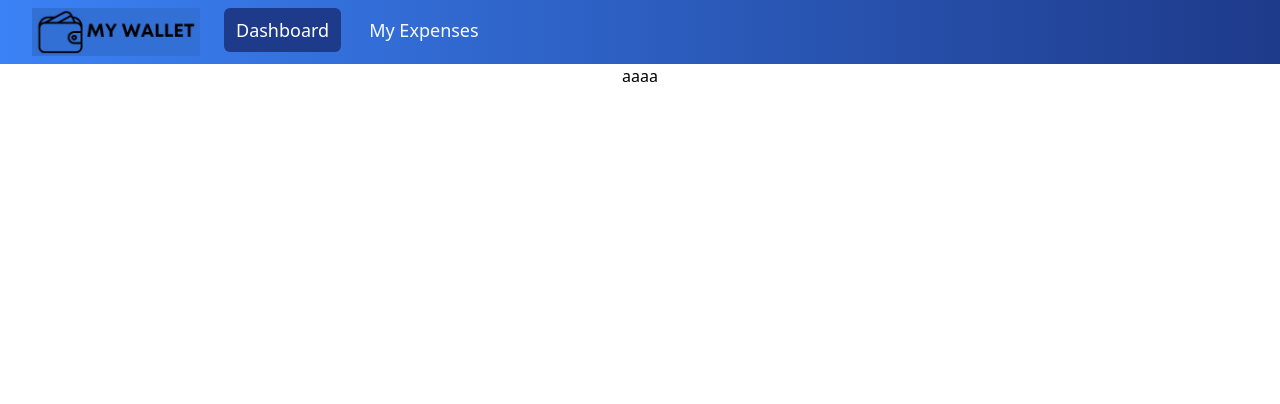
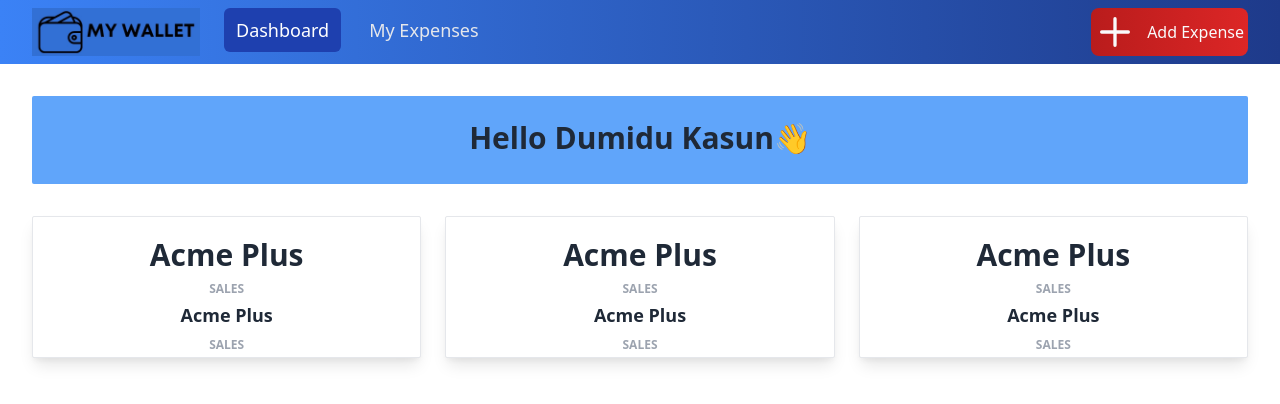
Before and after one commit to dumidu1998/Expense-tracker-front, a React (Create React App) app: page / in a window 1280 px wide. Shown: the top 404 px of the page. Built offline with nearby package versions, Linux system fonts and the light colour scheme.

Commit message:
cards done

```diff
--- a/src/App.js
+++ b/src/App.js
@@ -3,7 +3,6 @@ import {
   BrowserRouter as Router,
   Switch,
   Route,
-  Link
 } from "react-router-dom";
 import Navbar from './components/Navbar';
 import Dashboard from './pages/Dashboard';
--- a/src/components/Navbar.js
+++ b/src/components/Navbar.js
@@ -1,7 +1,7 @@
-import React, { Fragment, useEffect } from 'react'
+import React from 'react'
 import { Link, useLocation } from 'react-router-dom'
-import { Disclosure, Menu, Transition } from '@headlessui/react'
-import { BellIcon, MenuIcon, XIcon } from '@heroicons/react/outline'
+import { Disclosure } from '@headlessui/react'
+import { MenuIcon, XIcon } from '@heroicons/react/outline'
 
 
 function classNames(...classes) {
@@ -23,7 +23,7 @@ export default function Navbar(props) {
                     <div className="max-w-7xl mx-auto px-2 sm:px-6 lg:px-8">
                         <div className="relative flex items-center justify-between h-16">
                             <div className="absolute inset-y-0 left-0 flex items-center sm:hidden">
-                                <Disclosure.Button className="inline-flex items-center justify-center p-2 rounded-md text-gray-400 hover:text-white hover:bg-gray-700 focus:outline-none focus:ring-2 focus:ring-inset focus:ring-white">
+                                <Disclosure.Button className="inline-flex items-center justify-center p-2 rounded-md text-white hover:text-white focus:outline-none focus:ring-1 focus:ring-inset focus:ring-white">
                                     <span className="sr-only">Open main menu</span>
                                     {open ? (
                                         <XIcon className="block h-6 w-6" aria-hidden="true" />
@@ -52,7 +52,7 @@ export default function Navbar(props) {
                                                 key={item.name}
                                                 to={item.href}
                                                 className={classNames(
-                                                    item.current ? 'bg-blue-900 text-white text-lg' : 'text-gray-50 hover:bg-blue-700 text-lg hover:text-white',
+                                                    item.current ? 'bg-blue-800 text-white text-lg' : 'text-gray-200 hover:bg-blue-700 text-lg hover:text-white',
                                                     'px-3 py-2 rounded-md text-sm font-medium'
                                                 )}
                                                 aria-current={item.current ? 'page' : undefined}
@@ -63,9 +63,20 @@ export default function Navbar(props) {
                                     </div>
                                 </div>
                             </div>
-
+                            <div className="absolute inset-y-0 right-0 flex items-center pr-2 sm:static sm:inset-auto sm:ml-6 sm:pr-0">
+                                <button
+                                    type="button"
+                                    className="bg-gradient-to-r from-red-700 to-red-600 p-1 rounded-lg h-12 flex items-center justify-center  text-gray-50 hover:text-white hover:bg-blue-800"
+                                >
+                                    <svg xmlns="http://www.w3.org/2000/svg" className="h-10 w-10 mr-3" fill="none" viewBox="0 0 24 24" stroke="currentColor">
+                                        <path strokeLinecap="round" strokeLinejoin="round" strokeWidth={2} d="M12 4v16m8-8H4" />
+                                    </svg>
+                                    Add Expense
+                                </button>
+                            </div>
                         </div>
                     </div>
+
 
                     <Disclosure.Panel className="sm:hidden">
                         <div className="px-2 pt-2 pb-3 space-y-1">
@@ -75,7 +86,7 @@ export default function Navbar(props) {
                                     as="a"
                                     href={item.href}
                                     className={classNames(
-                                        item.current ? 'bg-gray-900 text-white' : 'text-gray-300 hover:bg-gray-700 hover:text-white',
+                                        item.current ? 'bg-blue-700 text-white text-lg' : 'text-gray-200 hover:bg-blue-400 text-lg hover:text-white',
                                         'block px-3 py-2 rounded-md text-base font-medium'
                                     )}
                                     aria-current={item.current ? 'page' : undefined}
--- /dev/null
+++ b/src/components/Statcard.js
@@ -0,0 +1,23 @@
+import React from 'react'
+
+export default function Statcard() {
+    return (
+        <div className="flex flex-col col-span-full sm:col-span-1 xl:col-span-1 bg-white shadow-lg rounded-sm border border-gray-200">
+            <div className="px-5 pt-5">
+                <h2 className="text-3xl font-semibold text-gray-800 mb-2">Acme Plus</h2>
+                <div className="text-xs font-semibold text-gray-400 uppercase mb-1">Sales</div>
+                {/* <div className="flex items-start">
+                    <div className="text-3xl font-bold text-gray-800 mr-2">$24,780</div>
+                    <div className="text-sm font-semibold text-white px-1.5 bg-green-500 rounded-full">+49%</div>
+                </div> */}
+            </div>
+            {/* Chart built with Chart.js 3 */}
+            <div className="flex-grow">
+                <h2 className="text-lg font-semibold text-gray-800 mb-2">Acme Plus</h2>
+                <div className="text-xs font-semibold text-gray-400 uppercase mb-1">Sales</div>
+                {/* Change the height attribute to adjust the chart height */}
+                {/* <LineChart data={chartData} width={389} height={128} />dumidu kasun bandara */}
+            </div>
+        </div>
+    )
+}
--- /dev/null
+++ b/src/components/WelcomeBanner.js
@@ -0,0 +1,14 @@
+import React from 'react'
+
+function WelcomeBanner() {
+    return (
+        <div className="relative bg-blue-400 p-4 sm:p-6 rounded-sm overflow-hidden mb-8">
+            {/* Content */}
+            <div className="relative">
+                <h1 className="text-2xl md:text-3xl text-gray-800 font-bold mb-1">Hello Dumidu Kasun👋</h1>
+            </div>
+        </div>
+    )
+}
+
+export default WelcomeBanner
--- a/src/pages/Dashboard.js
+++ b/src/pages/Dashboard.js
@@ -1,9 +1,18 @@
 import React from 'react'
+import Statcard from '../components/Statcard'
+import WelcomeBanner from '../components/WelcomeBanner'
 
 function Dashboard() {
     return (
-        <div>
-            aaaa
+        <div className="px-4 sm:px-6 lg:px-8 py-8 w-full max-w-9xl mx-auto">
+            {/* Welcome Banner */}
+            <WelcomeBanner />
+            {/* Card container */}
+            <div className="grid grid-cols-3 gap-6">
+                <Statcard />
+                <Statcard />
+                <Statcard />
+            </div>
         </div>
     )
 }
```
